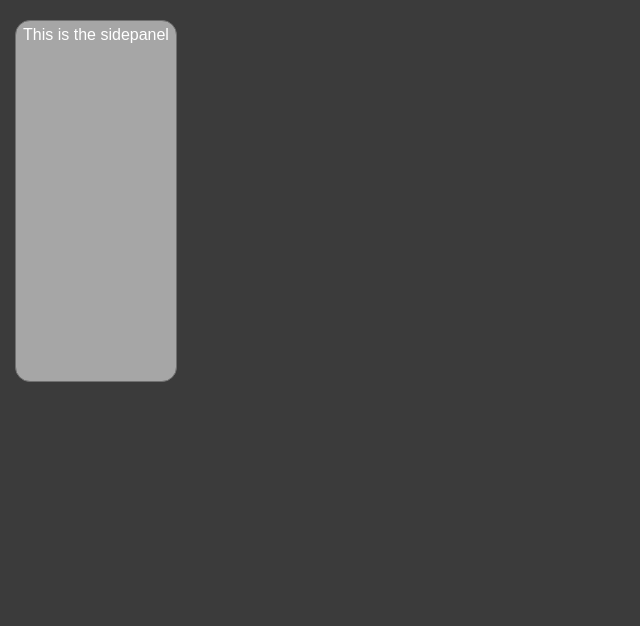
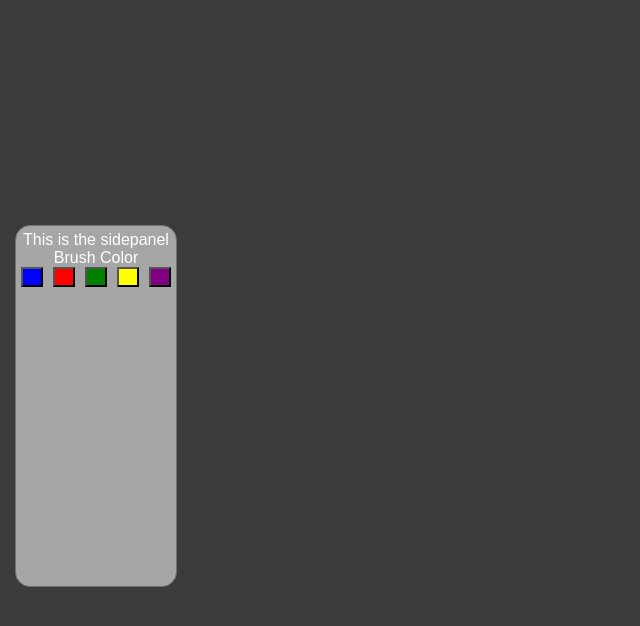
Before and after one commit to basicmario/Drawing-board, a React (Vite) app: page / in a window 1280 px wide. Shown: the top 626 px of the page, without its empty margins (0-640 px from the left). Built offline with nearby package versions, Linux system fonts and the light colour scheme.

Commit message:
Second push

```diff
--- a/src/App.jsx
+++ b/src/App.jsx
@@ -11,7 +11,6 @@ import { useEffect, useRef, useState } from 'react'
 function App() {
 
     //storing values
-
     const theContext = useRef(null)
 
 
--- a/src/components/Brush.jsx
+++ b/src/components/Brush.jsx
@@ -6,9 +6,8 @@ function Brush({context}) {
 
 
   return (
-    <div className="Brush">
-
-    </div>
+    <>
+    </>
   )
 }
 
--- a/src/components/SidePanel.css
+++ b/src/components/SidePanel.css
@@ -5,7 +5,6 @@
     background-color: #a6a6a6;
     z-index: 15;
     position: absolute;
-    top: 20px;
     left: 15px;
 
     border: 1px solid #707070;
@@ -20,3 +19,17 @@
     word-wrap: break-word;
     padding: 5px;
 }
+
+
+.colorbox {
+    display: flex;
+    flex-direction:row;
+    height: 20px;
+    width: 100%;
+    gap: 10px;
+}
+
+.colorbox button{
+    width: 20%;
+
+}
--- a/src/components/SidePanel.jsx
+++ b/src/components/SidePanel.jsx
@@ -4,10 +4,20 @@ import React from 'react'
 import './SidePanel.css'
 
 function SidePanel() {
+
+  const windowSize = {width : window.innerWidth, height: window.innerHeight}
+  const panelheight = 350
   return (
-    <div className="panel">
+    <div className="panel" style={{top: (windowSize.height / 2) - (panelheight/2) }}>
         <p>This is the sidepanel</p>
-
+        <p>Brush Color</p>
+          <div className="colorbox">
+            <button className='Blue' style={{background: 'blue'}}></button>
+            <button className='Red' style={{background: 'red'}}></button>
+            <button className='Green' style={{background: 'green'}}></button>
+            <button className='Yellow' style={{background: 'yellow'}}></button>
+            <button className='Purple' style={{background: 'purple'}}></button>
+          </div>
 
     </div>
   )
```
